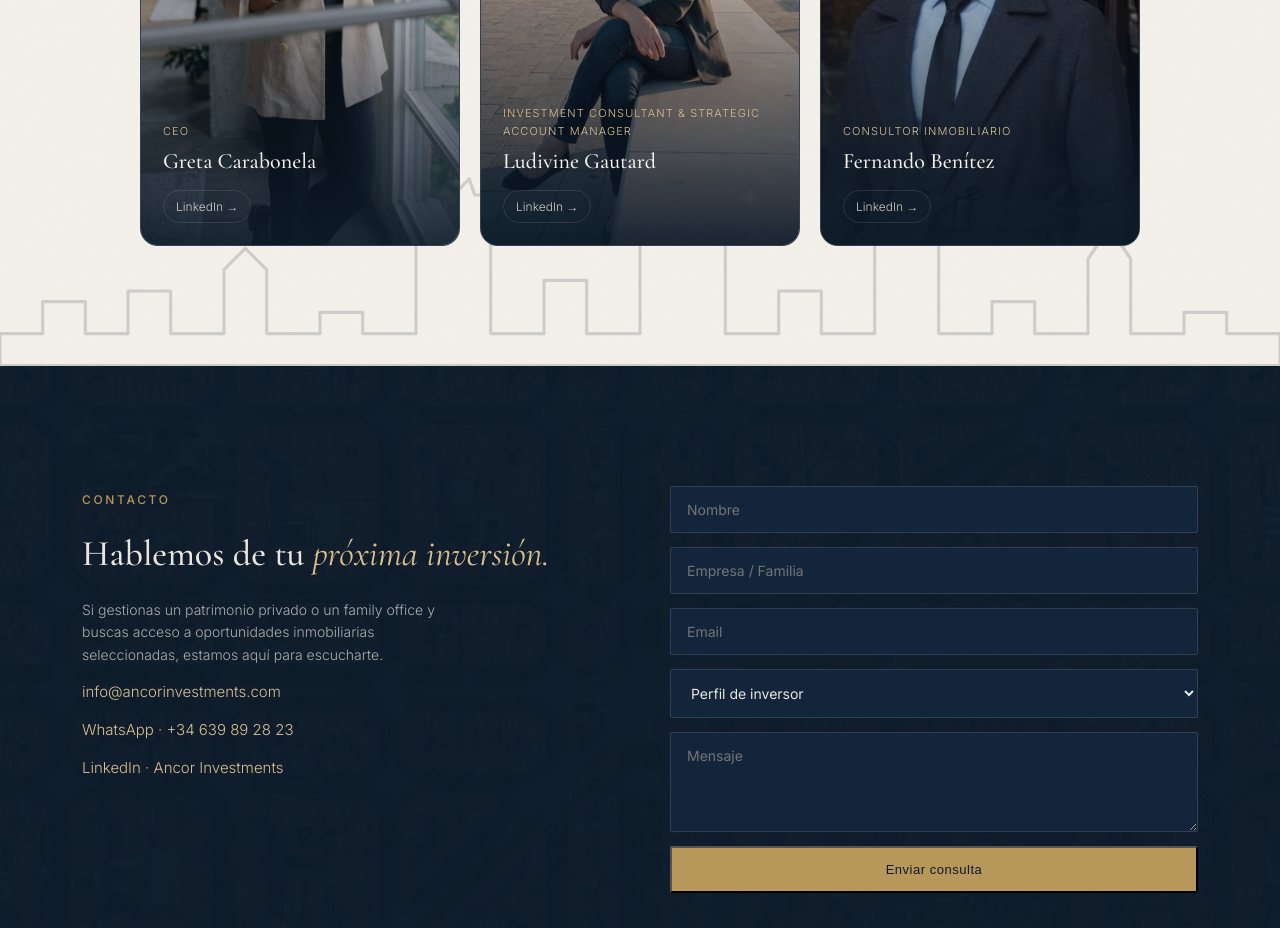
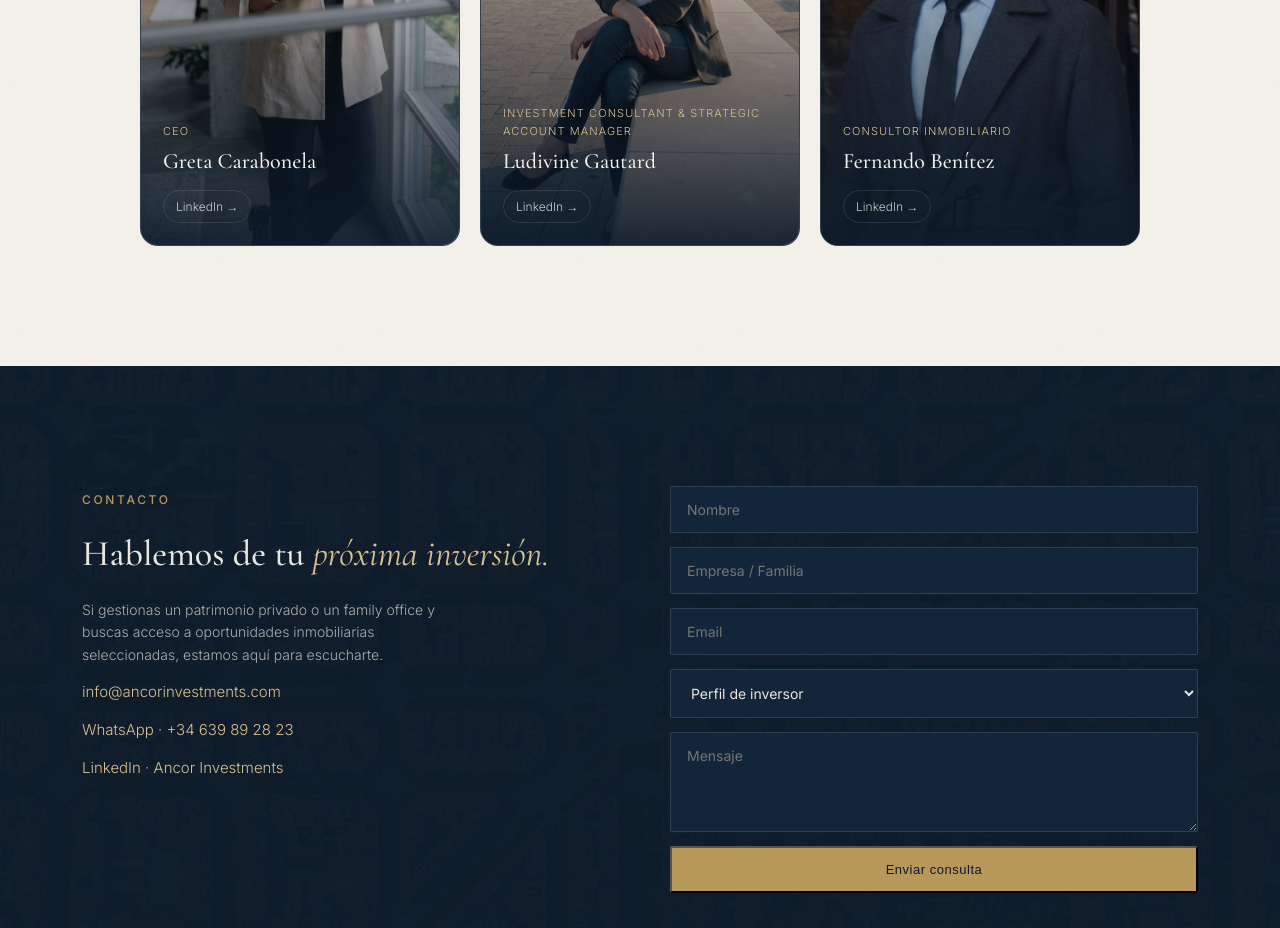
Before and after one commit to Ancor-Invesments/ancorsite, a plain HTML site: page index.html in a window 1280 px wide. Shown: the part 6180-7108 px from the top of the page. Drawn offline with nearby package versions, Linux system fonts and the light colour scheme.

Commit message:
Add files via upload

```diff
--- a/index.html
+++ b/index.html
@@ -435,10 +435,6 @@
     background:var(--gold);opacity:.5;
     clip-path:polygon(50% 0%,61% 39%,100% 50%,61% 61%,50% 100%,39% 61%,0% 50%,39% 39%);
   }
-  #equipo .skyline{
-    position:absolute;left:0;right:0;bottom:0;width:100%;height:auto;
-    opacity:.16;pointer-events:none;z-index:0;
-  }
   #equipo .team-grid{position:relative;z-index:1;}
   .team-grid{display:grid;grid-template-columns:repeat(2,1fr);gap:20px;max-width:460px;margin:0 auto;}
   .team-photo-card{
@@ -799,19 +795,6 @@
 </section>
 
 <section id="equipo" class="section-cream">
-  <svg class="skyline" viewBox="0 0 1200 220" preserveAspectRatio="xMidYMax slice" fill="none" stroke="#0d1b2a" stroke-width="3" stroke-linecap="round" stroke-linejoin="round">
-    <path d="M0,220 L0,190 L40,190 L40,160 L80,160 L80,190 L120,190 L120,150 L160,150 L160,190
-      L210,190 L210,130 L230,110 L250,130 L250,190
-      L300,190 L300,170 L340,170 L340,190
-      L390,190 L390,60 L400,40 L410,55 L415,20 L420,55 L425,30 L430,55 L440,45 L445,60 L460,60 L460,190
-      L510,190 L510,140 L550,140 L550,190
-      L600,190 L600,80 L610,60 L620,80 L620,50 L640,30 L660,50 L660,80 L670,60 L680,80 L680,190
-      L730,190 L730,150 L770,150 L770,190
-      L820,190 L820,100 L850,70 L880,100 L880,190
-      L930,190 L930,160 L970,160 L970,190
-      L1020,190 L1020,120 L1040,90 L1060,120 L1060,190
-      L1110,190 L1110,170 L1150,170 L1150,190 L1200,190 L1200,220 Z"/>
-  </svg>
   <div class="container">
     <div class="section-head reveal">
       <span class="eyebrow">Equipo</span>
```
